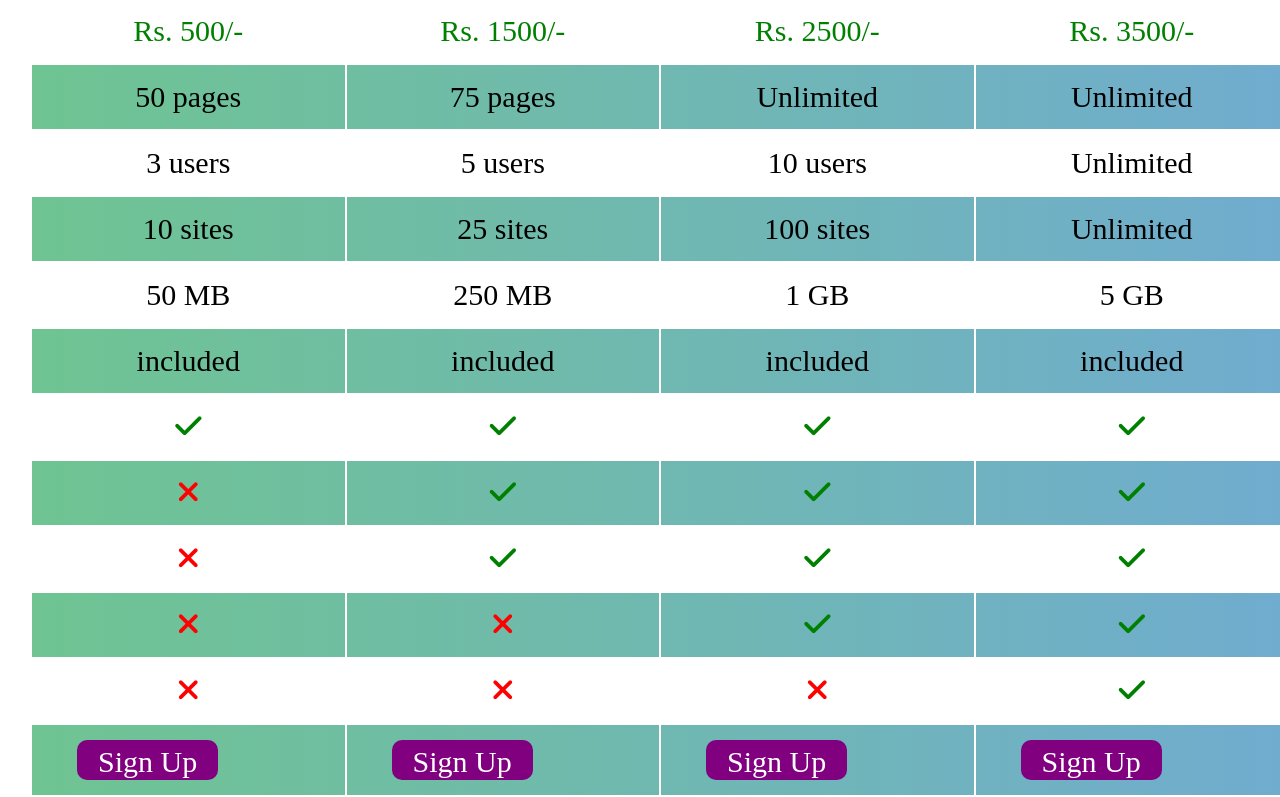
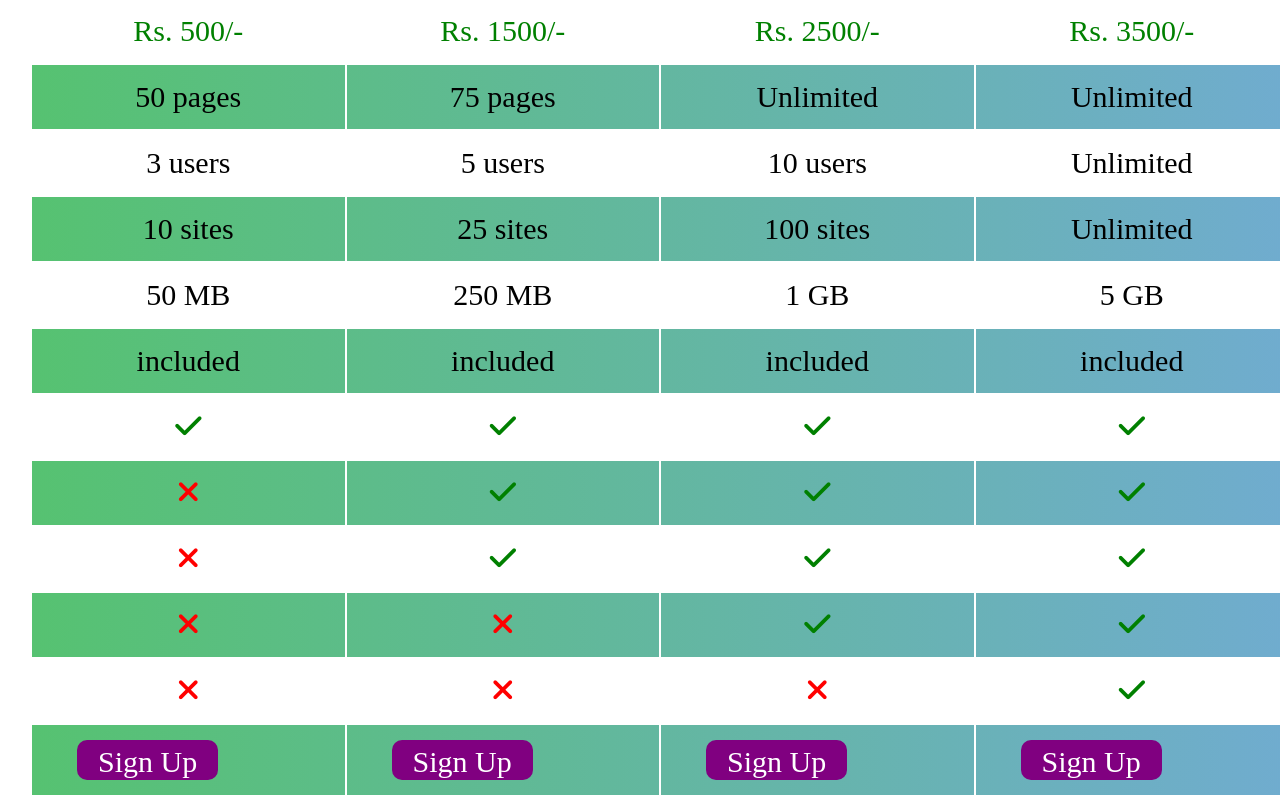
Before and after one commit to kashishsharma1/FullStack_Practical_14, a plain HTML site: page index.html in a window 1280 px wide. Shown: the part 151-948 px from the top of the page. Drawn offline with Linux system fonts and the light colour scheme.

Commit message:
color updated

```diff
--- a/css/style.css
+++ b/css/style.css
@@ -22,7 +22,7 @@ table{
     width: 100%;
 }
  tr:nth-child(odd){
-    background-image: linear-gradient(to right,rgb(111, 196, 146),rgb(112,172,207));
+    background-image: linear-gradient(to right,rgb(86, 194, 113),rgb(112,172,207));
 }
 
 
```
